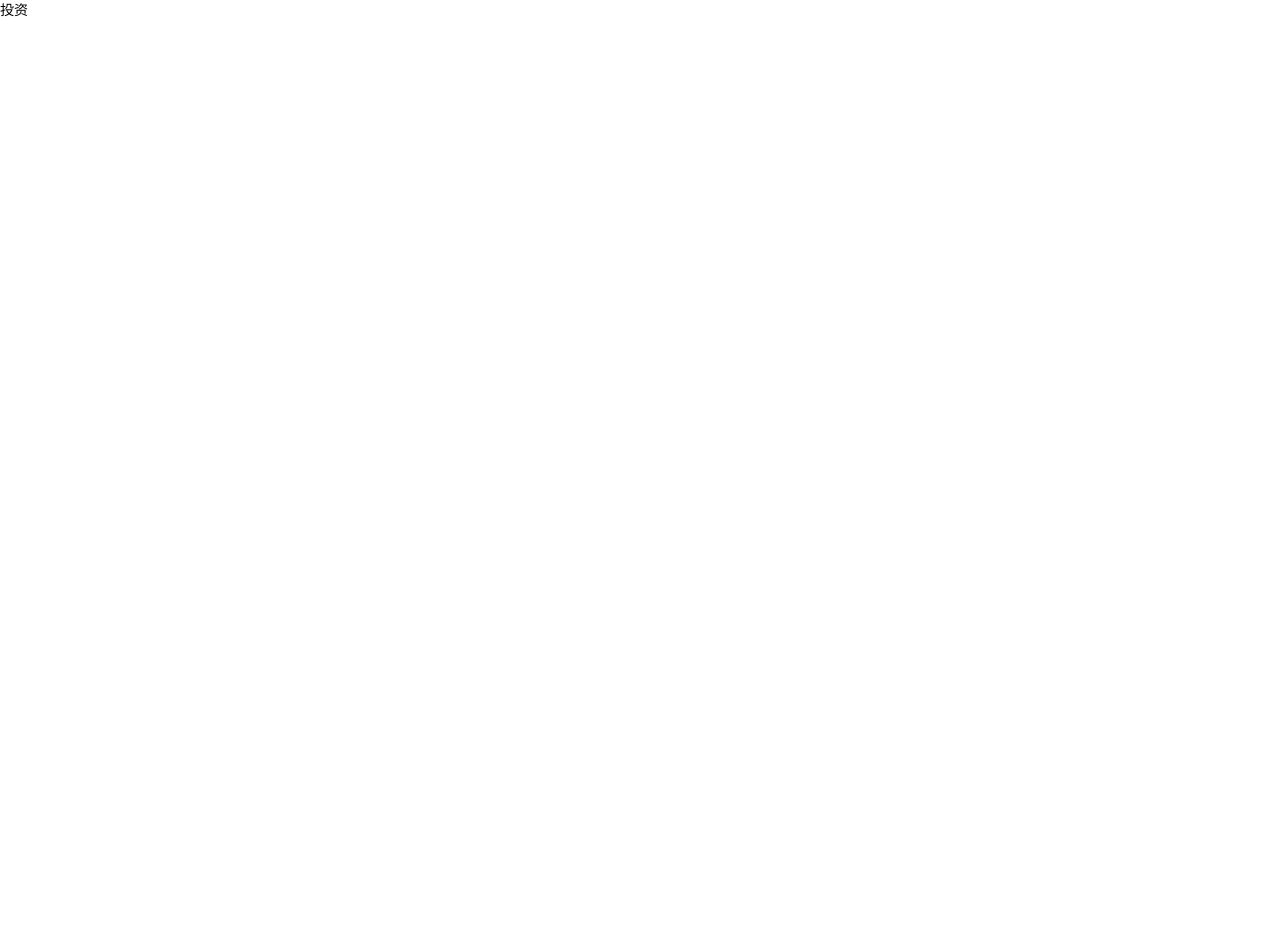
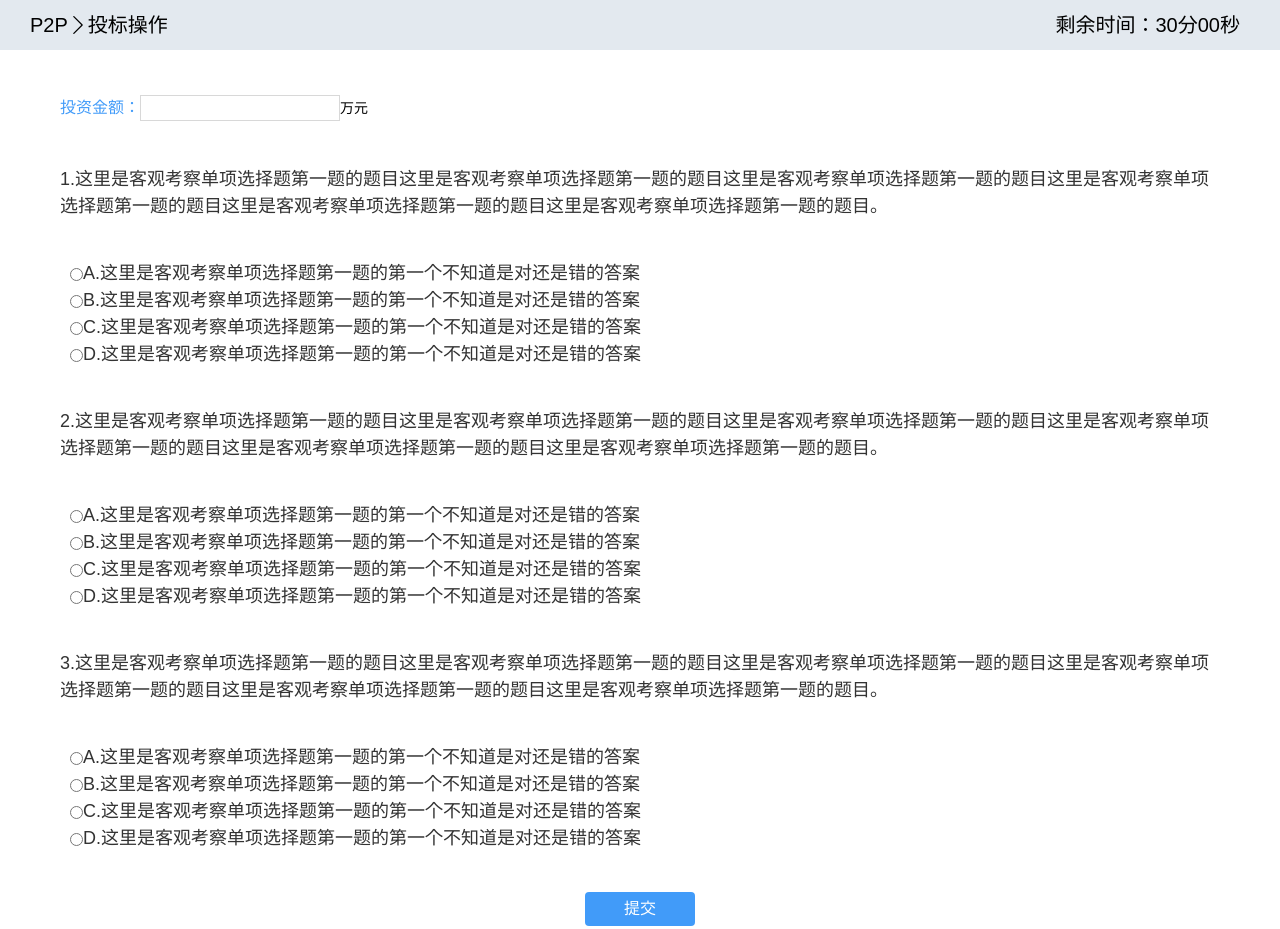
Before and after one commit to Zhang-Leijie/jr-match, a Vue app in the folder match/: page /#/p2p-bid/invest in a window 1280 px wide. Before the commit the page ends 800 px from the top, so only its background shows below. Built offline with nearby package versions, Linux system fonts and the light colour scheme.

Commit message:
投资答题页面

```diff
--- /dev/null
+++ b/match/style/components/question-box.less
@@ -0,0 +1,16 @@
+.question {
+	font-size:18px;
+	color:#333333;
+
+	margin-bottom: 40px;
+	> p {
+		margin-bottom: 40px;
+	}
+
+	> .options {
+		padding-left: 10px;
+		> .option {
+
+		}
+	}
+}
--- a/match/style/main.less
+++ b/match/style/main.less
@@ -22,3 +22,6 @@
 
 /* 页签*/
 @import "components/tabs.less";
+
+/* 问题界面*/
+@import "components/question-box.less";
--- a/match/vue/p2p/p2p-bid-invest.vue
+++ b/match/vue/p2p/p2p-bid-invest.vue
@@ -1,3 +1,61 @@
 <template>
-	<div>投资</div>
+	<div>
+		<div class="header-bar">
+			<ol class="breadcrumb">
+				<li class="item">P2P</li>
+				<li class="item">投标操作</li>
+			</ol>
+			<p class="remain-time">剩余时间：<span>30分00秒</span></p>
+		</div>
+		<div class="p2p-invest-page">
+			<div class="invest-input">
+				<label for="">投资金额：</label>
+				<input type="text" class="input-text">
+				<span>万元</span>
+			</div>
+			<div class="question" v-for="i in 3">
+				<p>{{i}}.这里是客观考察单项选择题第一题的题目这里是客观考察单项选择题第一题的题目这里是客观考察单项选择题第一题的题目这里是客观考察单项选择题第一题的题目这里是客观考察单项选择题第一题的题目这里是客观考察单项选择题第一题的题目。</p>
+				<div class="options">
+					<div class="option">
+						<input type="radio" class="input-radio">
+						<label for="">A.这里是客观考察单项选择题第一题的第一个不知道是对还是错的答案</label>
+					</div>
+					<div class="option">
+						<input type="radio" class="input-radio">
+						<label for="">B.这里是客观考察单项选择题第一题的第一个不知道是对还是错的答案</label>
+					</div>
+					<div class="option">
+						<input type="radio" class="input-radio">
+						<label for="">C.这里是客观考察单项选择题第一题的第一个不知道是对还是错的答案</label>
+					</div>
+					<div class="option">
+						<input type="radio" class="input-radio">
+						<label for="">D.这里是客观考察单项选择题第一题的第一个不知道是对还是错的答案</label>
+					</div>
+				</div>
+			</div>
+			<div class="button-group">
+				<router-link class="btn blue" :to="{name: 'm-p2pbid-detail'}">提交</router-link>
+			</div>
+		</div>
+	</div>
 </template>
+<style lang="less">
+	.p2p-invest-page {
+		padding: 0 60px;
+	}
+
+	.invest-input {
+		margin-top: 45px;
+		margin-bottom: 45px;
+
+		> label {
+			font-size:16px;
+			color:#419bf9;
+		}
+	}
+	.button-group {
+		text-align: center;
+		margin-bottom: 40px;
+	}
+</style>
```
